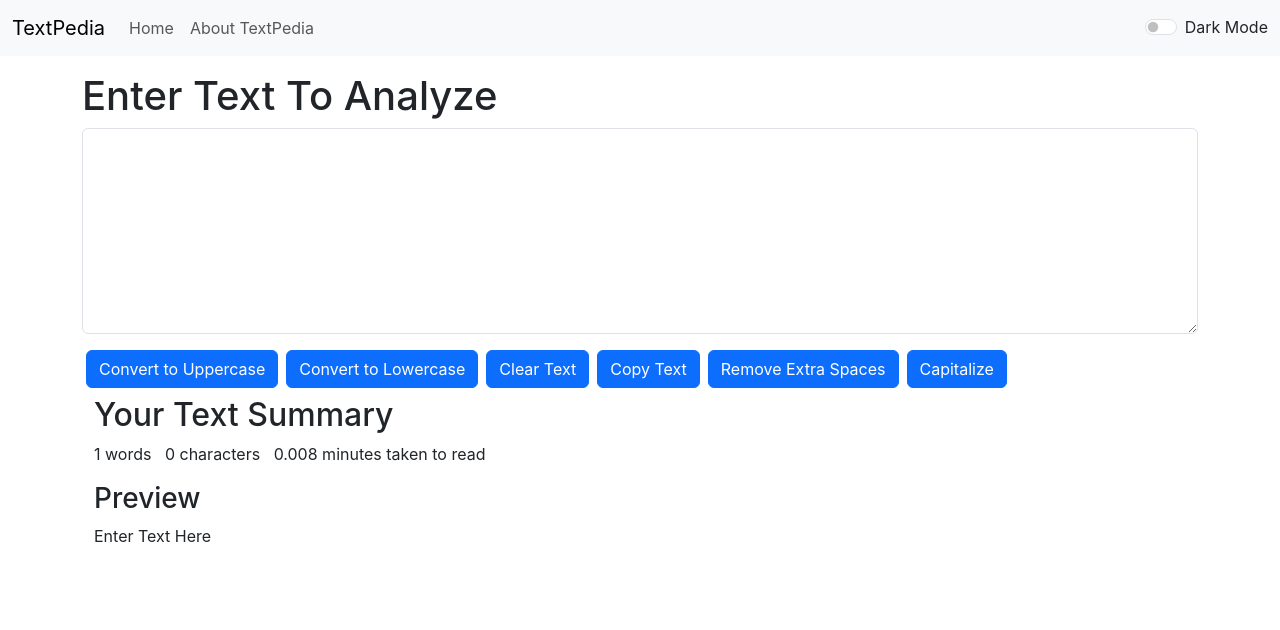
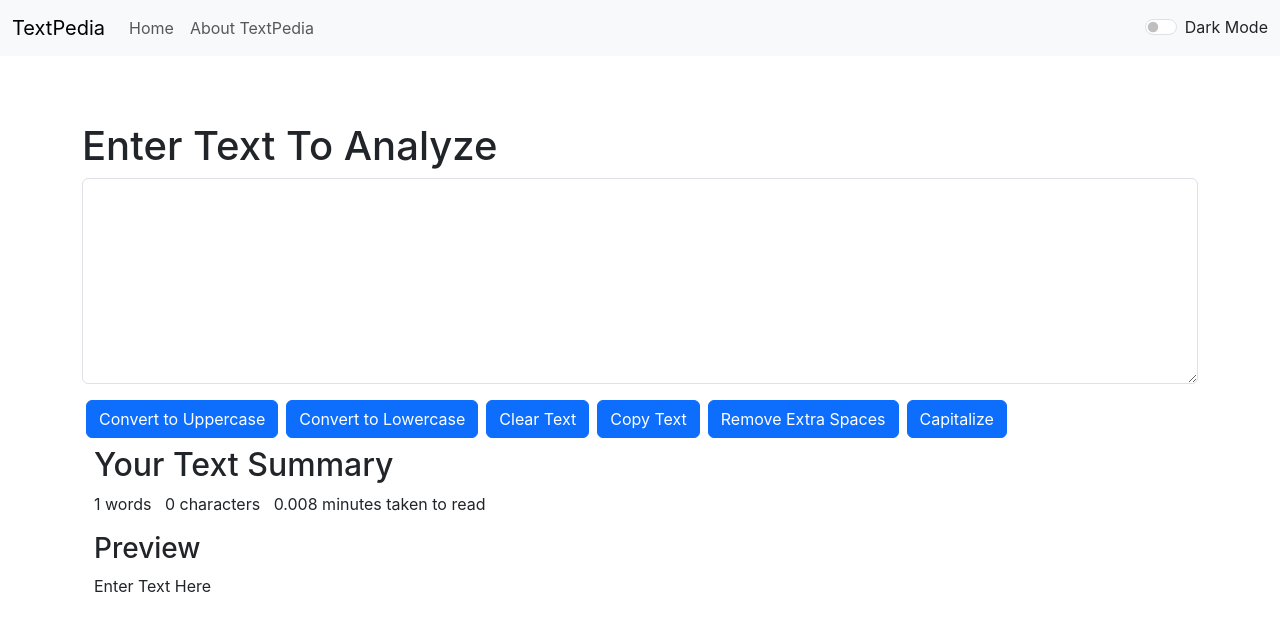
Before and after one commit to syed84/TextPedia, a React (Create React App) app: page / in a window 1280 px wide. Shown: the top 630 px of the page. Built offline with nearby package versions, Linux system fonts and the light colour scheme.

Commit message:
Update Alert.js

```diff
--- a/src/components/alert/Alert.js
+++ b/src/components/alert/Alert.js
@@ -6,9 +6,11 @@
     return lower.charAt(0).toUpperCase() + lower.slice(1);
   }
   return (
-    props.alert && <div className={`alert alert-${props.alert.type} alert-dismissible fade show`} role="alert">
+    <div style = {{height : "50px"}}>
+      {props.alert && <div className={`alert alert-${props.alert.type} alert-dismissible fade show`} role="alert">
         <strong>{capitalize(props.alert.type)}</strong> : {props.alert.msg}
         <button type="button" className='btn-close' data-bs-dismiss="alert" aria-label="Close"></button>
+    </div>}
     </div>
   )
 }
```
